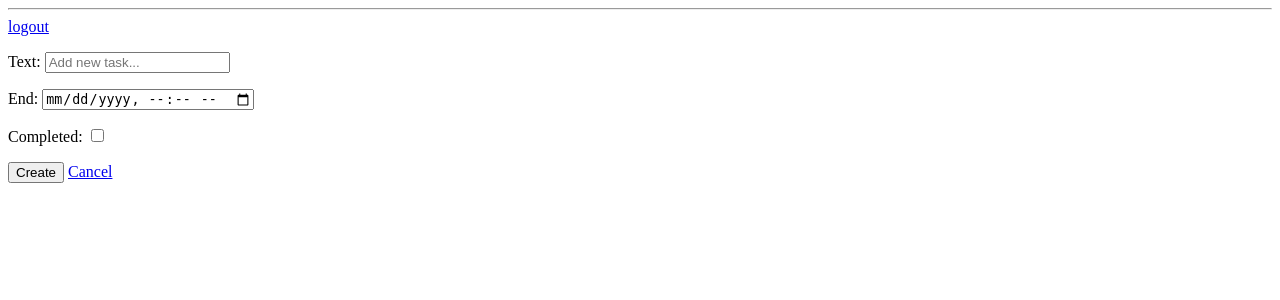
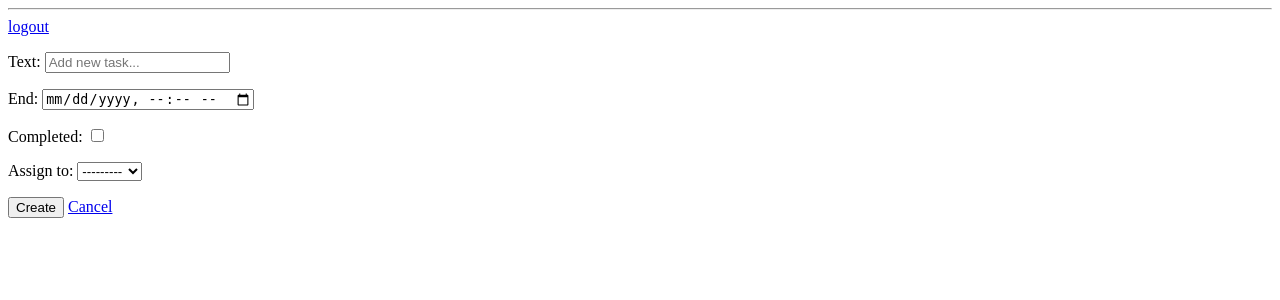
Before and after one commit to SudarshanTestpress/to_do_app, a Django app: page /projects/1/tasks/create in a window 1280 px wide. Shown: the top 300 px of the page. Run offline with Django 3.2, Linux system fonts and the light colour scheme; the visitor is signed in with stand-in values (Sample User, id 1); data comes from the database, SQL or seed files in the repository.

Commit message:
added assign task feature

```diff
--- a/to_do_project/tasks/forms.py
+++ b/to_do_project/tasks/forms.py
@@ -17,4 +17,4 @@
 
     class Meta:
         model = Task
-        fields = ['text','tag','end','completed']
+        fields = ['text','tag','end','completed','assign_to']
--- a/to_do_project/tasks/models.py
+++ b/to_do_project/tasks/models.py
@@ -1,8 +1,10 @@
 from django.db import models
+from django.contrib.auth.models import User
 from model_utils.models import TimeFramedModel
 from taggit.managers import TaggableManager
 
 # Create your models here.
+
 
 class Project(models.Model):
     name = models.CharField(max_length=20)
@@ -14,6 +16,8 @@
     text = models.CharField(max_length=40)
     project = models.ForeignKey(Project, on_delete=models.CASCADE)
     tag = TaggableManager(blank = True)
+    created_by = models.ForeignKey(User, on_delete=models.CASCADE, null = True, related_name= 'created_by')
+    assign_to = models.ForeignKey(User, on_delete=models.CASCADE,null = True,blank = True, related_name='assigned_to')
     completed = models.BooleanField(default=False)
 
     def __str__(self):
--- a/to_do_project/tasks/templates/tasks/create_task_view.html
+++ b/to_do_project/tasks/templates/tasks/create_task_view.html
@@ -3,7 +3,7 @@
   <a href="{% url 'logout' %}">logout</a>
 </div>
 {% block content %}
-  <form method="post">
+  <form method="post" novalidate>
     {% csrf_token %}
     {{ form.as_p }}
     <button type="submit" class="btn btn-success">Create</button>
--- a/to_do_project/tasks/templates/tasks/update_task_view.html
+++ b/to_do_project/tasks/templates/tasks/update_task_view.html
@@ -3,7 +3,7 @@
   <a href="{% url 'logout' %}">logout</a>
 </div>
 {% block content %}
-  <form method="post">
+  <form method="post" novalidate>
     {% csrf_token %}
     {{ form.as_p }}
     <button type="submit" class="btn btn-success">Save changes</button>
--- a/to_do_project/tasks/views.py
+++ b/to_do_project/tasks/views.py
@@ -63,7 +63,8 @@
     context_object_name = 'tasks'
 
     def get_queryset(self):
-        return Task.objects.filter(project = self.kwargs.get('pk'))
+        print(Task.objects.filter(project = self.kwargs.get('pk'),created_by = self.request.user))
+        return Task.objects.filter(project = self.kwargs.get('pk'),created_by = self.request.user)
 
     def get_context_data(self, **kwargs):
         context = super().get_context_data(**kwargs)
@@ -77,9 +78,13 @@
         self.project = get_object_or_404(Project, pk = pk)
         form = TaskForm(request.POST)
         if form.is_valid():
-            task = form.save(commit=False)
+            task = form.save(commit = False)
             task.project = self.project
-            task.save()
+            print(self.request.user,'user')
+            task.created_by = self.request.user
+            if task.assign_to == None:
+                task.assign_to = self.request.user
+                task.save()
             return redirect(reverse('tasks:list_task',kwargs={'pk':self.project.pk}))
         return render(request, 'tasks/create_task_view.html', {'form': form, 'project_pk':pk})
 
@@ -97,7 +102,8 @@
     context_object_name = 'task'
 
     def form_valid(self, form):
-        task = form.save()
+        task = form.save(commit = False)
+        task.save()
         return redirect(reverse('tasks:list_task',kwargs={'pk': task.project.pk}))
 
 
```
Also changed, not shown: to_do_project/tasks/migrations/0004_auto_20210721_1252.py (added), to_do_project/tasks/migrations/0005_rename_assigned_to_task_assign_to.py (added), to_do_project/tasks/migrations/0006_alter_task_assign_to.py (added).
